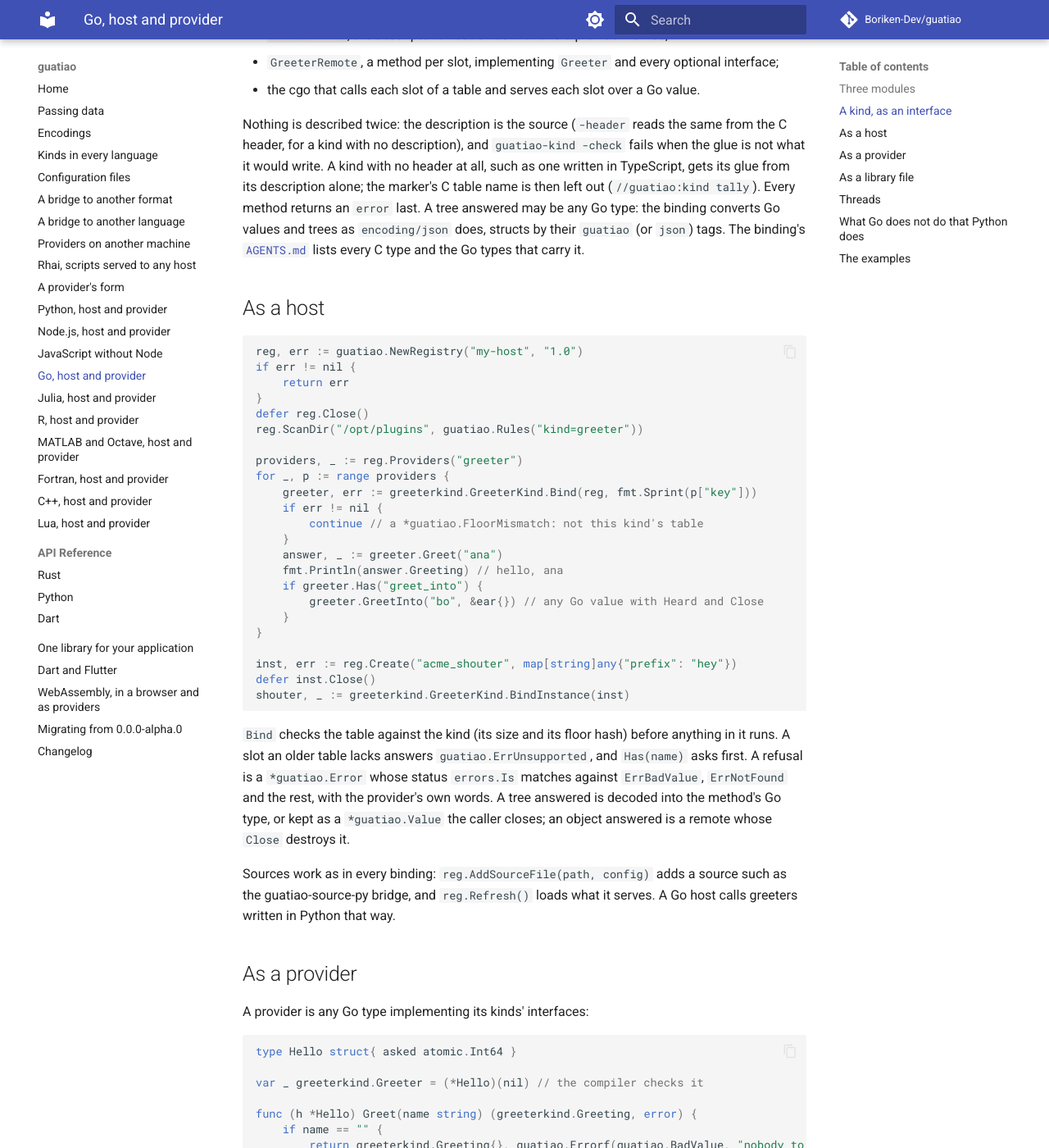
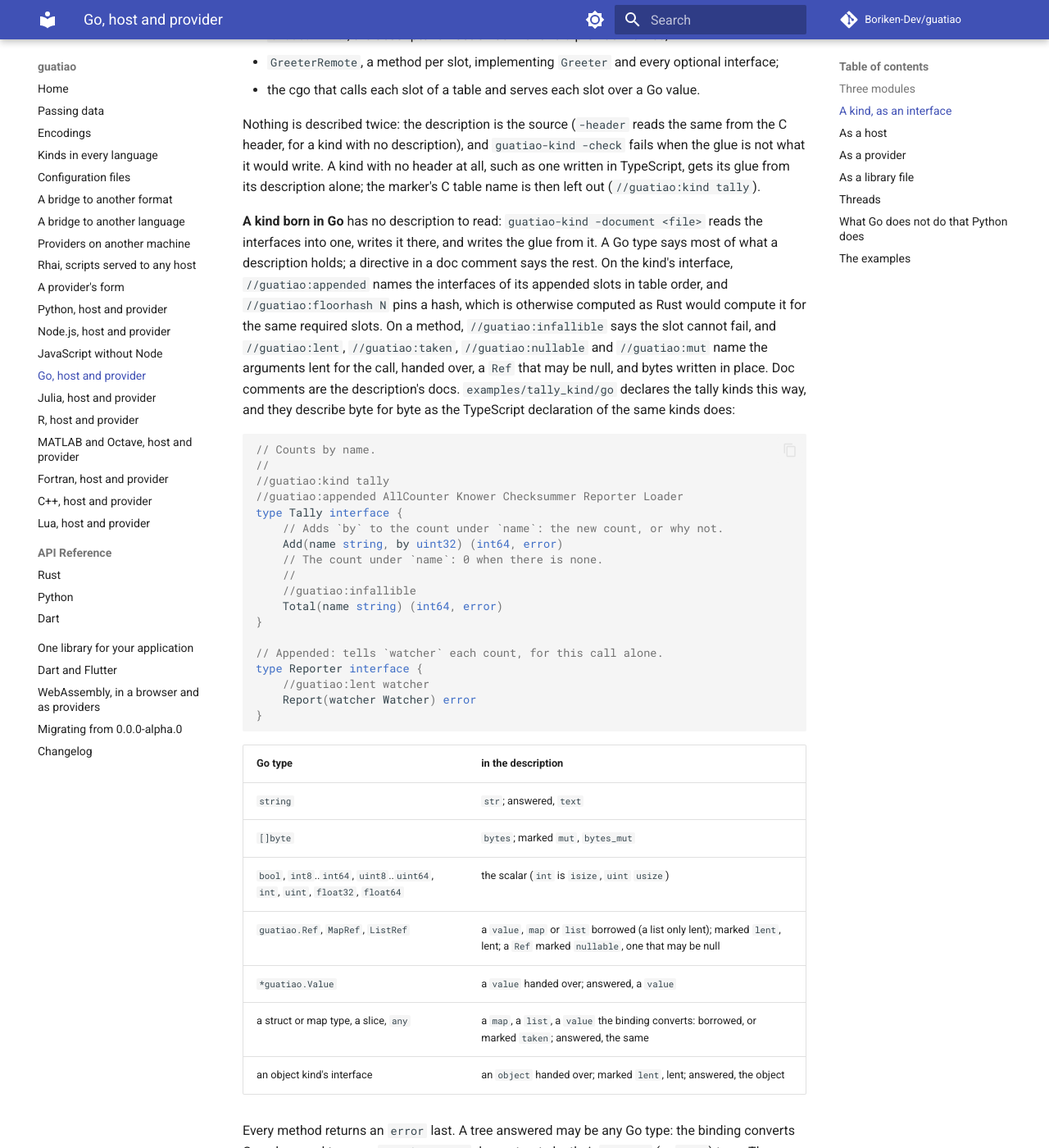
Before and after one commit to Boriken-Dev/guatiao, an MkDocs documentation site: the page built from docs/go.md, in a window 1280 px wide and 1400 px high, scrolled down 2152 px. Shown: the whole window at 82% size. Built offline with MkDocs 1.6.1 and Material for MkDocs 9.7.7, drawn with Linux system fonts in a browser that asks for light colours; comment, search, counter and statistics services are not loaded; some of the changed text lies outside the part shown.

Commit message:
docs: kinds born in Go

````diff
--- a/docs/go.md
+++ b/docs/go.md
@@ -107,6 +107,53 @@ reads the same from the C header, for a kind with no description), and
 kind with no header at all, such as one written in TypeScript, gets its
 glue from its description alone; the marker's C table name is then left
 out (`//guatiao:kind tally`).
+
+**A kind born in Go** has no description to read: `guatiao-kind
+-document <file>` reads the interfaces into one, writes it there, and
+writes the glue from it. A Go type says most of what a description
+holds; a directive in a doc comment says the rest. On the kind's
+interface, `//guatiao:appended` names the interfaces of its appended
+slots in table order, and `//guatiao:floorhash N` pins a hash, which is
+otherwise computed as Rust would compute it for the same required slots.
+On a method, `//guatiao:infallible` says the slot cannot fail, and
+`//guatiao:lent`, `//guatiao:taken`, `//guatiao:nullable` and
+`//guatiao:mut` name the arguments lent for the call, handed over, a
+`Ref` that may be null, and bytes written in place. Doc comments are the
+description's docs. `examples/tally_kind/go` declares the tally kinds
+this way, and they describe byte for byte as the TypeScript declaration
+of the same kinds does:
+
+```go
+// Counts by name.
+//
+//guatiao:kind tally
+//guatiao:appended AllCounter Knower Checksummer Reporter Loader
+type Tally interface {
+	// Adds `by` to the count under `name`: the new count, or why not.
+	Add(name string, by uint32) (int64, error)
+	// The count under `name`: 0 when there is none.
+	//
+	//guatiao:infallible
+	Total(name string) (int64, error)
+}
+
+// Appended: tells `watcher` each count, for this call alone.
+type Reporter interface {
+	//guatiao:lent watcher
+	Report(watcher Watcher) error
+}
+```
+
+| Go type | in the description |
+| --- | --- |
+| `string` | `str`; answered, `text` |
+| `[]byte` | `bytes`; marked `mut`, `bytes_mut` |
+| `bool`, `int8`..`int64`, `uint8`..`uint64`, `int`, `uint`, `float32`, `float64` | the scalar (`int` is `isize`, `uint` `usize`) |
+| `guatiao.Ref`, `MapRef`, `ListRef` | a `value`, `map` or `list` borrowed (a list only lent); marked `lent`, lent; a `Ref` marked `nullable`, one that may be null |
+| `*guatiao.Value` | a `value` handed over; answered, a `value` |
+| a struct or map type, a slice, `any` | a `map`, a `list`, a `value` the binding converts: borrowed, or marked `taken`; answered, the same |
+| an object kind's interface | an `object` handed over; marked `lent`, lent; answered, the object |
+
 Every method returns an `error` last. A tree answered may be any Go type:
 the binding converts Go values and trees as `encoding/json` does, structs
 by their `guatiao` (or `json`) tags. The binding's
@@ -303,3 +350,6 @@ goroutine, as its provider allows. What C holds of a Go value is a
   `examples/go_provider/cshared/` the same library as a file.
 - `examples/greeter_kind/go/` holds the greeter kinds as interfaces, and
   the glue `guatiao-kind` wrote for them.
+- `examples/tally_kind/go/` holds the tally kinds born in Go, the glue
+  written from the document they describe as, and a test serving them
+  from Go and calling every slot.
````
Also changed, not shown: AGENTS.md (+1 -1 lines), CHANGELOG.md (+10 -0 lines), docs/encodings.md (+3 -2 lines), docs/kinds.md (+3 -3 lines).
